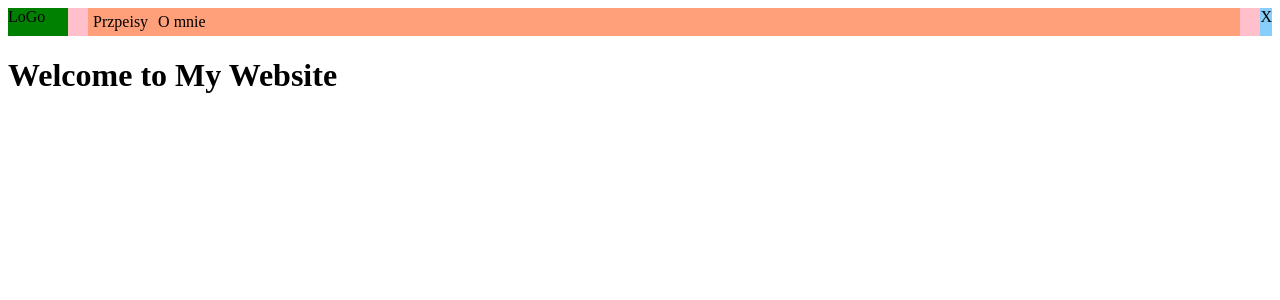
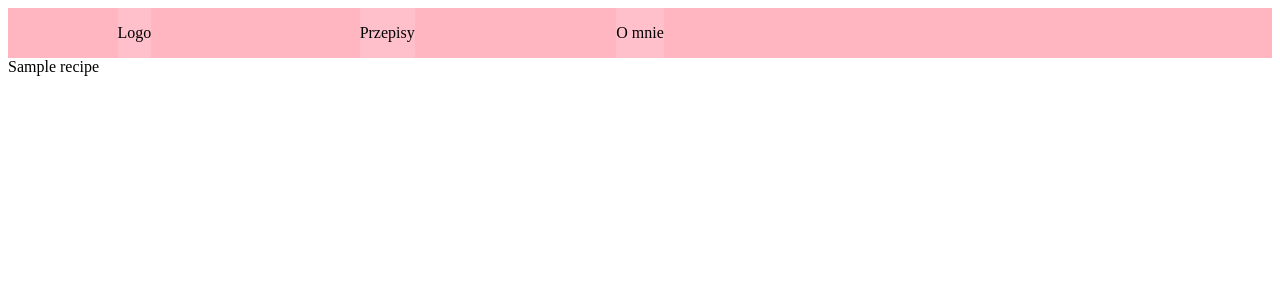
Before and after one commit to zwiktor/Zasmakowane, a Django app: page / in a window 1280 px wide. Shown: the top 300 px of the page. Run offline with Django 3.2, Linux system fonts and the light colour scheme; tables that the repository leaves empty hold one stand-in row (values such as "Sample post").

Commit message:
basic van view

```diff
--- a/recipe/views.py
+++ b/recipe/views.py
@@ -1,11 +1,14 @@
 from django.shortcuts import render, HttpResponse
 from django.views import View
+
+from .models import Recipe
 # Create your views here.
 
 
 class HomeView(View):
     def get(self, request):
-        context = {}
+        newest_recipes = Recipe.objects.all()
+        context = {'new_recipes': newest_recipes}
         return render(request, 'Home.html', context)
 
     def post(self, requeset):
--- a/static/css/style.css
+++ b/static/css/style.css
@@ -1,35 +1,23 @@
-.navbar {
-  background: pink;
-  display: grid;
-  grid-template-rows: auto;
-  grid-template-columns: max-content auto max-content;
-  grid-template-areas: "logo menus toggler";
-  justify-items: stretch;
-  align-items: stretch;
-}
-nav > div:not(:first-child){
-  margin-left:20px;
+.navbar ul {
+    background-color:lightpink ;
+    display: grid;
+    grid-template-columns: repeat(5, 1fr);
+    grid-template-rows: 50px;
+    justify-content: center;
+    justify-items: center;
+    margin: 0;
+    padding: 0;
 }
 
-.logo {
-  background: green;
-  grid-area: logo;
-  width: 60px;
+.navbar ul li {
+    background-color: pink;
+    list-style-type: None;
 }
 
-.menus {
-  background: lightsalmon;
-  grid-area: menus;
-  display: flex;
-  flex-direction: row;
-  justify-content: start;
+
+
+.navbar ul li a{
+    color: black;
+    text-decoration: None;
+    line-height: 50px;
 }
-
-.menus * {
-  padding: 5px;
-}
-
-.toggler {
-  background: lightskyblue;
-  grid-area: toggler;
-}
--- a/templates/Base.html
+++ b/templates/Base.html
@@ -11,21 +11,21 @@
     <link rel="icon" href="./favicon.ico" type="image/x-icon">
   </head>
   <body>
+
   <nav class="navbar">
-    <div class="logo">
-      LoGo
-    </div>
-    <div class="menus">
-      <div>Przpeisy</div>
-      <div>O mnie</div>
-    </div>
-    <div class="toggler">
-      X
-    </div>
+    <ul>
+      <li><a href="{% url 'home_page' %}">Logo</a></li>
+      <li><a href="{% url 'recipes' %}">Przepisy</a></li>
+      <li><a href="{% url 'about' %}">O mnie</a></li>
+    </ul>
   </nav>
-  <main>
-    <h1>Welcome to My Website</h1>
-  </main>
+
+
+  {% block content %}
+  {% endblock %}
+
+
+
   <script src="{% static 'js/script.js' %}"></script>
   </body>
 </html>
--- a/templates/Home.html
+++ b/templates/Home.html
@@ -1,3 +1,10 @@
 {% extends 'Base.html' %}
 
 {% block webtitle %}Strona Główna{% endblock %}
+
+
+{% block content %}
+  {% for new_recipe in new_recipes %}
+    {{ new_recipe.title }}
+  {% endfor %}
+{% endblock %}
```
Also changed, not shown: templates/About.html (+2 -9 lines), templates/Cookbook.html (+2 -9 lines).
